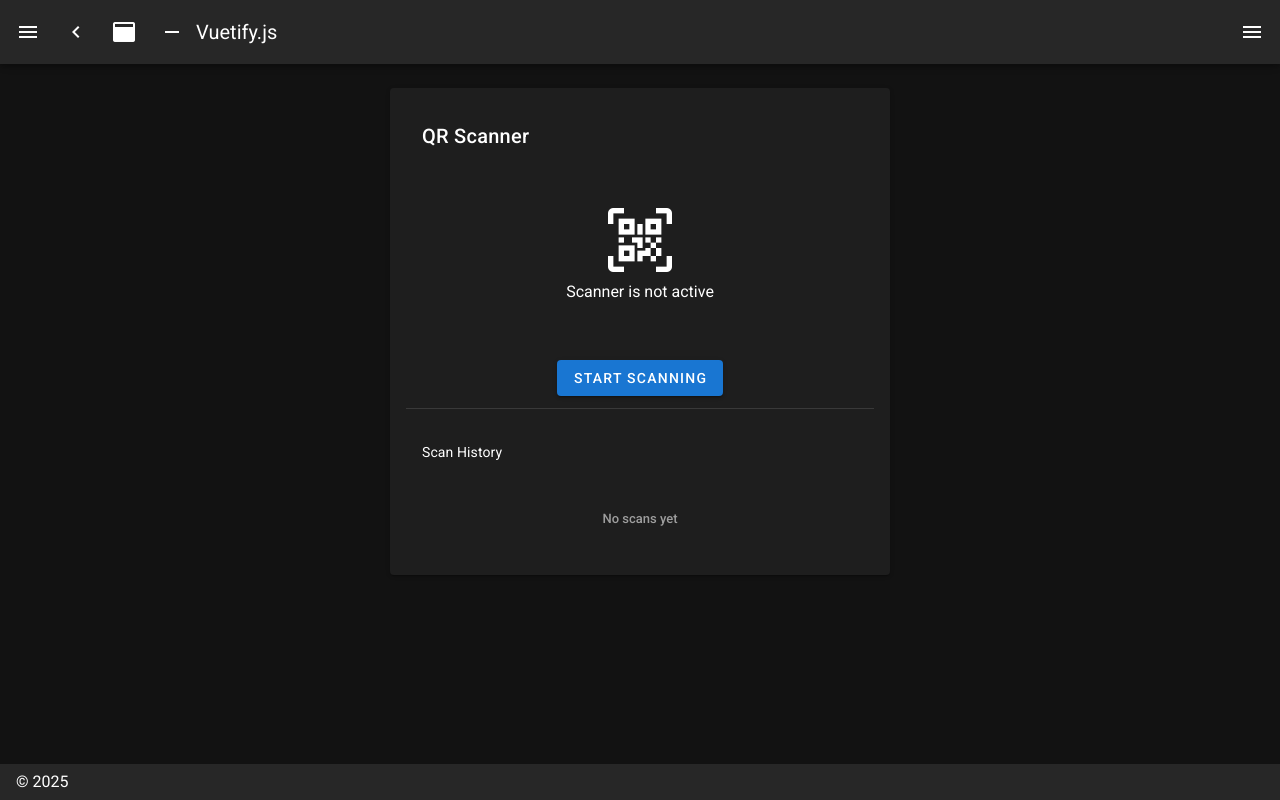
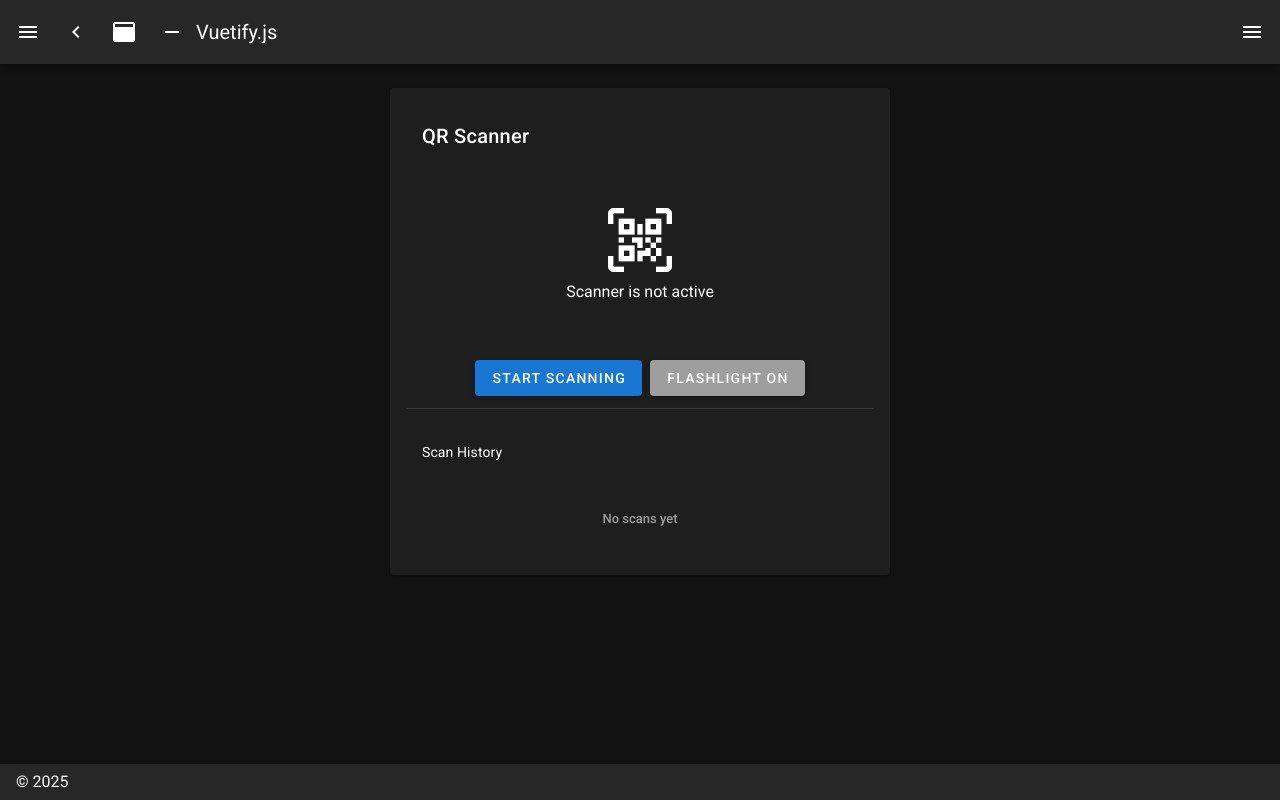
Before and after one commit to almar26/nuxt-qr-scanner, a Nuxt app: page /html5-qrcode in a window 1280 px wide. Built offline with nearby package versions, Linux system fonts and the light colour scheme; what vue-qrcode-reader would draw is missing.

Commit message:
enable torch on

```diff
--- a/components/QrScanner.vue
+++ b/components/QrScanner.vue
@@ -9,25 +9,16 @@
           <div id="reader" style="width: 100%; " />
           <div v-if="!isLoading" class="text-center mt-4">
             <v-progress-circular indeterminate color="primary" size="24" />
-    <div class="mt-2">Scanning...</div>
+            <div class="mt-2">Scanning...</div>
           </div>
           <div v-if="isLoading" class="d-flex align-center justify-center" style="height: 300px;">
-             <v-progress-circular indeterminate color="primary" size="64" />
+            <v-progress-circular indeterminate color="primary" size="64" />
           </div>
-          <!-- <div v-if="isLoading" class="d-flex align-center justify-center"
-            style="position: absolute; top: 0; left: 0; right: 0; bottom: 0; background: rgba(255,255,255,0.6); z-index: 10;">
-            <v-progress-circular indeterminate color="primary" size="64" />
-          </div> -->
-          <!-- <transition name="fade">
-            <div v-if="isLoading" class="fullscreen-loader d-flex align-center justify-center">
-              <v-progress-circular indeterminate color="primary" size="64" />
-            </div>
-          </transition> -->
+
         </div>
 
 
         <!-- When not scanning -->
-
         <div v-else class="text-center py-10 text-grey">
           <v-icon size="64">mdi-qrcode-scan</v-icon>
           <div class="mt-2">Scanner is not active</div>
@@ -42,7 +33,7 @@
         <v-btn color="error" @click="stopScanner" v-else>
           Stop Scanning
         </v-btn>
-        <v-btn v-if="torchSupported" :color="torchOn ? 'yellow darken-2' : 'grey'" class="ml-2" @click="toggleTorch">
+        <v-btn  :color="torchOn ? 'yellow darken-2' : 'grey'" class="ml-2" @click="toggleTorch">
           {{ torchOn ? 'Flashlight Off' : 'Flashlight On' }}
         </v-btn>
       </v-row>
@@ -61,13 +52,7 @@
           <!-- History -->
           <v-divider></v-divider>
           <v-card-subtitle class="mt-4">Scan History</v-card-subtitle>
-          <!-- <v-list dense>
-        <v-list-item v-for="(item, index) in history" :key="index">
-          <v-list-item-content>
-            <v-list-item-title>{{ item }}</v-list-item-title>
-          </v-list-item-content>
-        </v-list-item>
-      </v-list> -->
+
           <v-list dense two-line>
             <div v-for="(item, index) in history" :key="index">
               <v-list-item>
@@ -139,9 +124,9 @@ export default {
           );
 
           // Torch support
-          // const track = this.html5QrCode.getRunningTrack();
-          // const capabilities = track?.getCapabilities?.();
-          // this.torchSupported = capabilities?.torch || false;
+          const track = this.html5QrCode.getRunningTrack();
+          const capabilities = track?.getCapabilities?.();
+          this.torchSupported = capabilities?.torch || false;
         } catch (err) {
           console.error("Start error:", err);
           this.error = "Failed to start scanner: " + (err.message || err);
@@ -153,15 +138,6 @@ export default {
     },
 
     async stopScanner() {
-      // if (this.html5QrCode) {
-      //   this.html5QrCode.stop().then(() => {
-      //     this.html5QrCode.clear();
-      //     this.html5QrCode = null;
-      //   });
-      // }
-      // this.isScanning = false;
-      // this.torchOn = false;
-
       if (!this.html5QrCode) return;
       try {
         await this.html5QrCode.stop();
```
